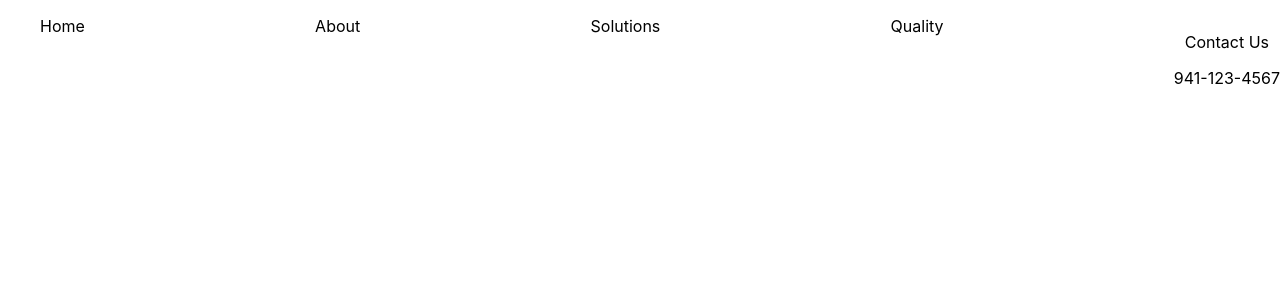
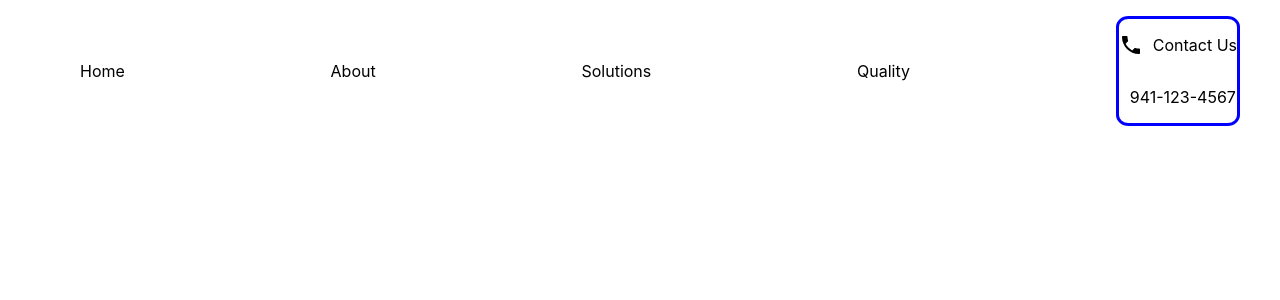
Before and after one commit to irendon1993/dandbwebsite, a React (Create React App) app: page / in a window 1280 px wide. Shown: the top 300 px of the page. Built offline with nearby package versions, Linux system fonts and the light colour scheme.

Commit message:
Started working on header

```diff
--- a/src/App.css
+++ b/src/App.css
@@ -1,14 +1,34 @@
+header {
+  padding-left: 40px;
+  padding-right: 40px;
+}
+
 ul {
   display: flex;
   flex-direction: row;
   justify-content: space-between;
+  align-content: center;
+  align-items: center;
 }
 
 li {
   list-style: none;
+  display: flex;
 }
 
+.contactDiv {
+  display: flex;
 
+}
+
+.contact {
+  border: solid blue;
+  border-radius: 10%;
+}
+
+p {
+  padding-left: 10px;
+}
 .App {
   text-align: center;
 }
--- a/src/App.js
+++ b/src/App.js
@@ -1,5 +1,8 @@
 import logo from './logo.svg';
 import './App.css';
+import IconContact from './Icons/IconContact.svg';
+import cmm from './Images/ImageCMM.png';
+import kanban from './Images/ImageKanban.jpg';
 
 function App() {
   return (
@@ -19,12 +22,12 @@ function App() {
            <li>
              Quality
            </li>
-           <li>
-             <div>
-               <figure>
-
-               </figure>
-               <p>Contact Us</p>
+           <li className="contact">
+             <div >
+               <div className="contactDiv">
+                <img src={IconContact}/>
+                <p>Contact Us</p>
+               </div>
                <p>941-123-4567</p>
              </div>
            </li>
```
Also changed, not shown: 1 other file (tests, documents, lock files or other folders).
